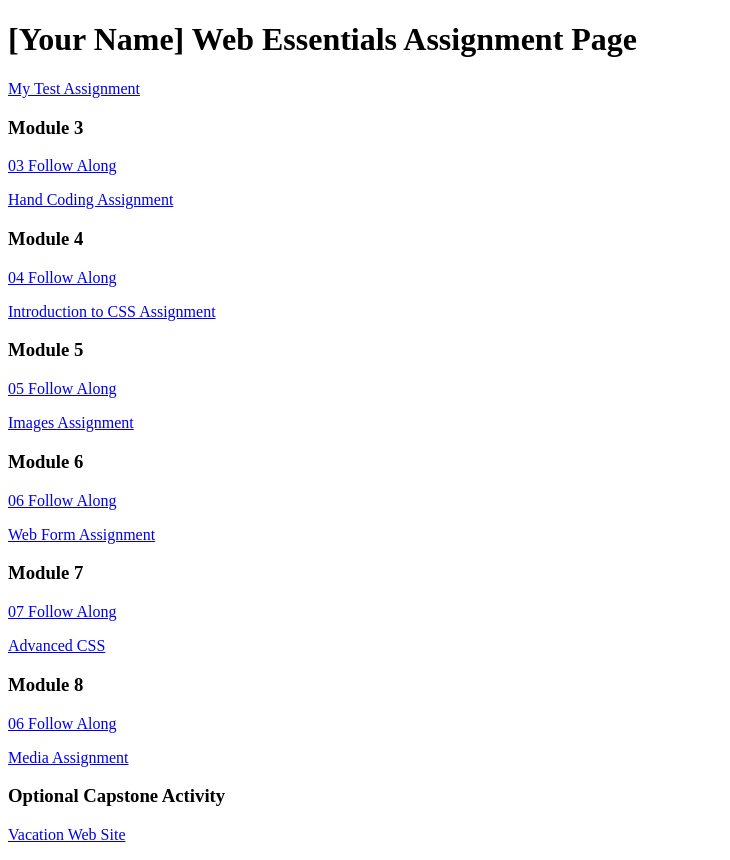
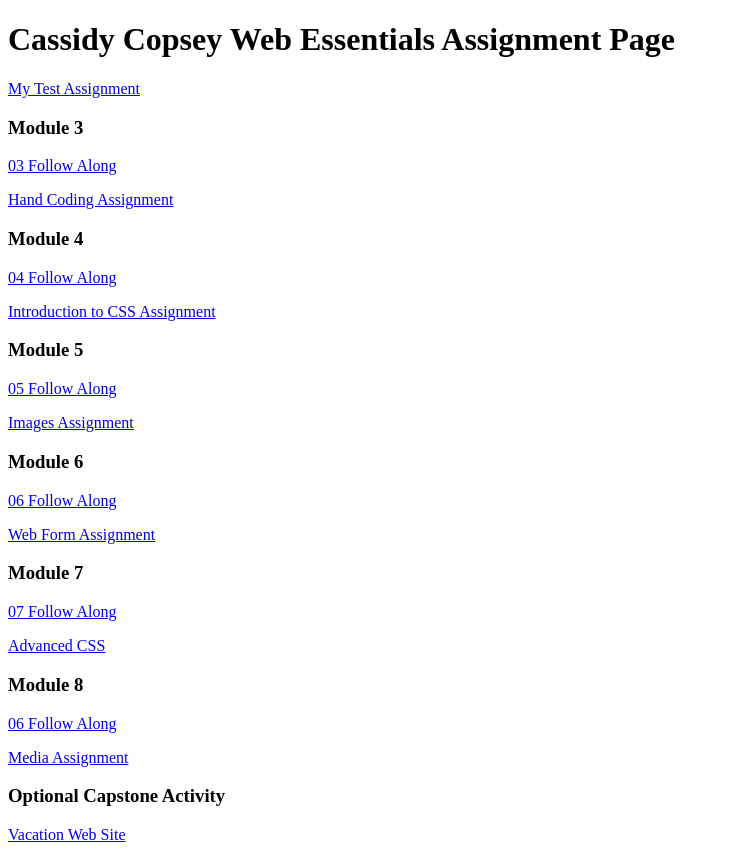
Before and after one commit to coolcassjade/dwdd1600, a plain HTML site: page index.html in a window 1280 px wide. Shown: the whole page, without its empty margins (0-730 px from the left). Drawn offline with Linux system fonts and the light colour scheme.

Commit message:
Added my Name

```diff
--- a/index.html
+++ b/index.html
@@ -6,7 +6,7 @@
 		<title>dwdd 1600 assignment list page</title>
 	</head>
 	<body>
-		<h1>[Your Name] Web Essentials Assignment Page</h1>
+		<h1>Cassidy Copsey Web Essentials Assignment Page</h1>
 		<p><a href="01test">My Test Assignment</a></p>
 
 		<h3>Module 3</h3>
```
